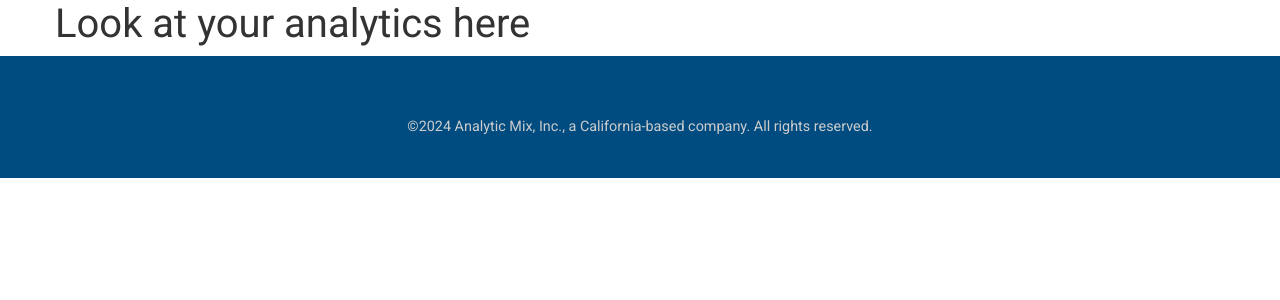
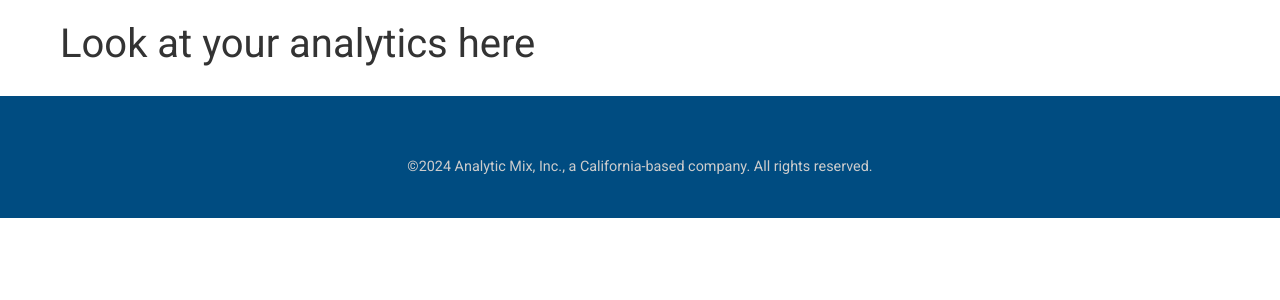
Before and after one commit to mahirpatel04/AnalyticMix-Prototype-Dashboard, a Flask app: page /analytics in a window 1280 px wide. Shown: the part 91-391 px from the top of the page. Run offline with Flask 3, Linux system fonts and the light colour scheme; the visitor is signed in with stand-in values (Sample User, id 1); some libraries are stand-ins or nearby versions.

Commit message:
html look changes

```diff
--- a/website/auth.py
+++ b/website/auth.py
@@ -17,7 +17,7 @@
             if check_password_hash(user.password, password):
                 flash('Logged in succesfully', category='success')
                 login_user(user, remember=True)
-                return redirect(url_for('views.steps'))
+                return redirect(url_for('views.home'))
             else:
                 flash('Incorrect information, try again', category='error')
         else:
--- a/website/templates/base.html
+++ b/website/templates/base.html
@@ -281,7 +281,7 @@
     {% endif %}
     {% endwith %}
 
-<div class="container">
+<div class="container" style="padding: 20px;">
   {% block content %}
   {% endblock %}
 </div>
```
